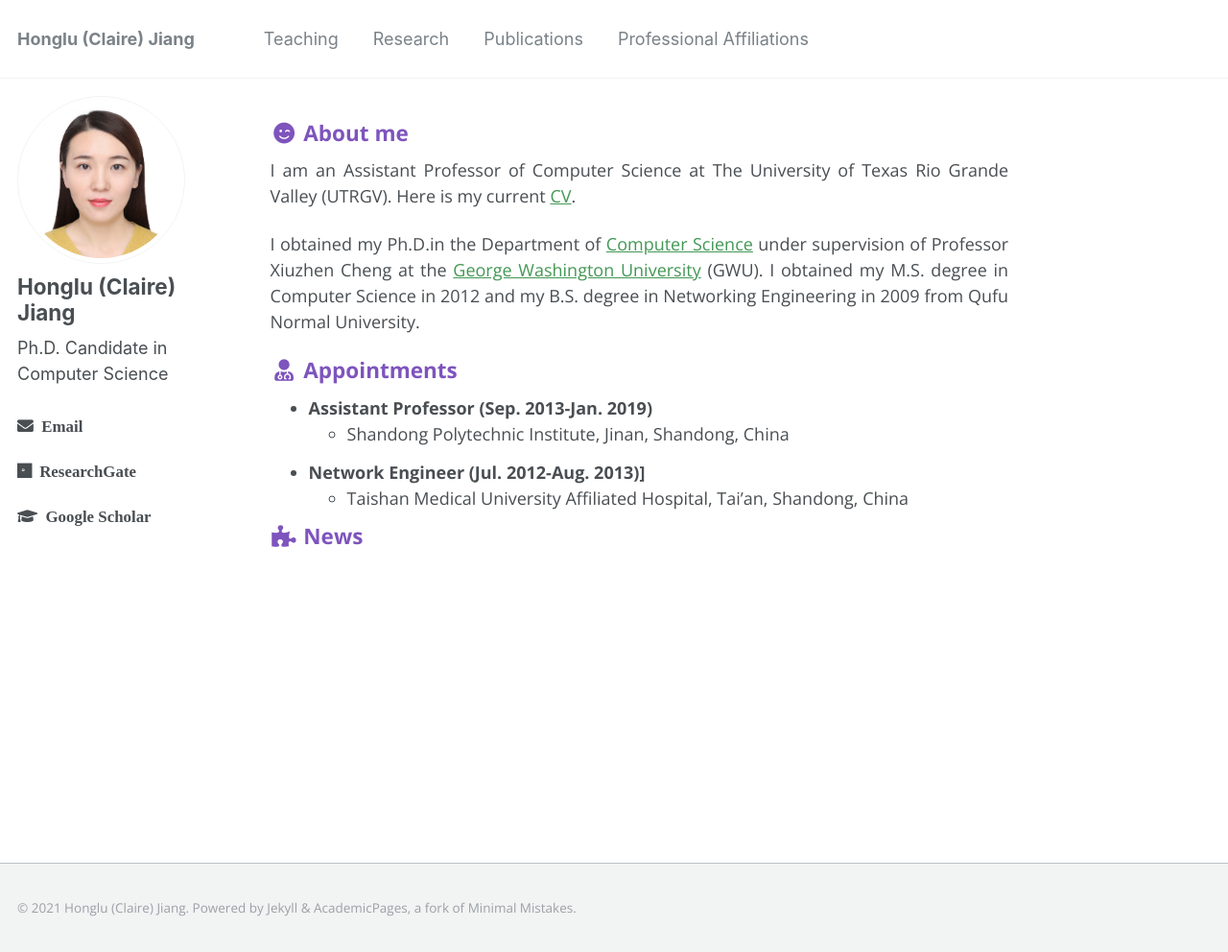
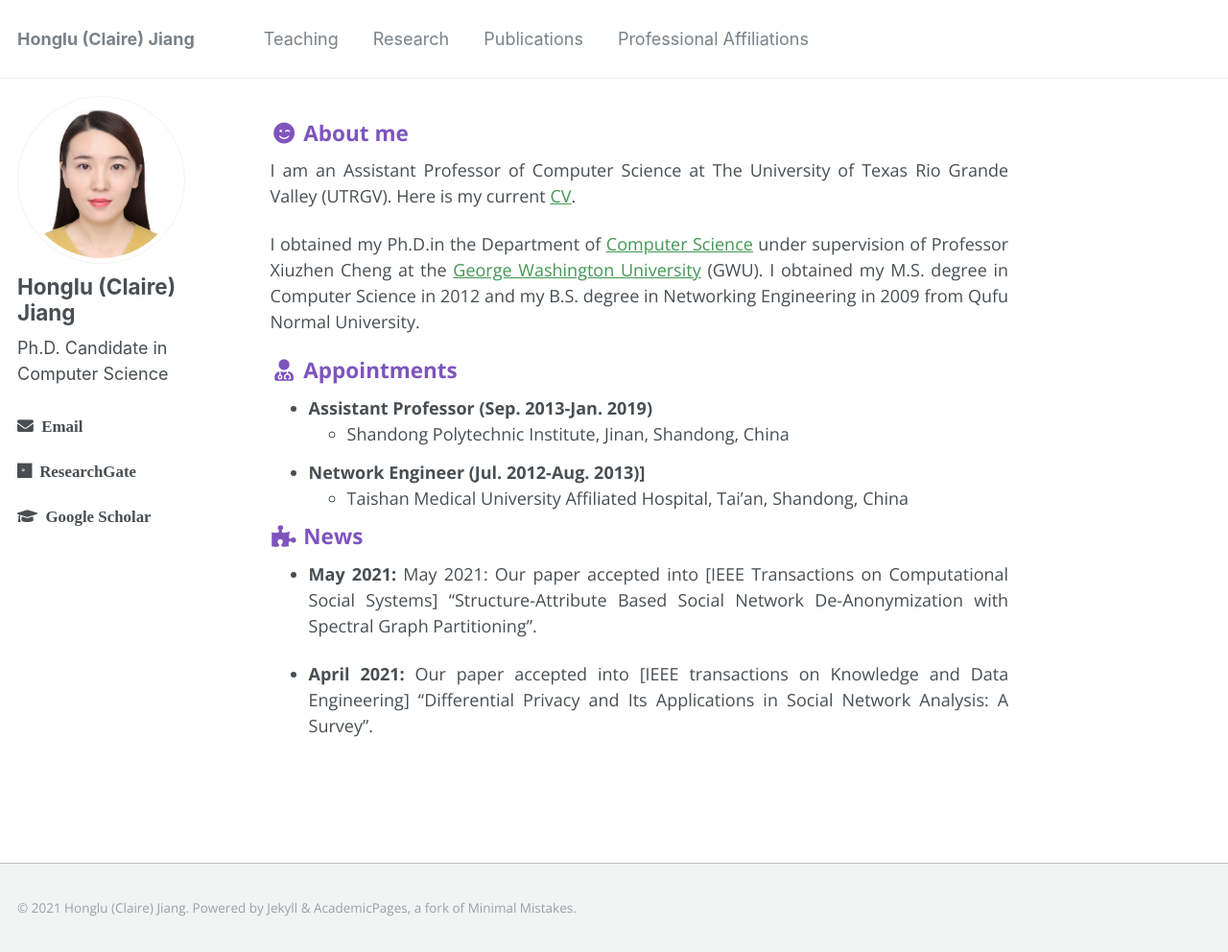
Before and after one commit to hljiang0720/hljiang.github.io, a Jekyll site: the page built from _pages/about.md, in a window 1280 px wide and 992 px high. Shown: the whole window at 96% size. Built offline with Jekyll 4.4.1, drawn with Linux system fonts in a browser that asks for light colours.

Commit message:
Update about.md

```diff
--- a/_pages/about.md
+++ b/_pages/about.md
@@ -24,3 +24,7 @@ I obtained my Ph.D.in the Department of [Computer Science](https://www.cs.seas.g
 
 
 <h3><i class="fa fa-fw fa-puzzle-piece" aria-hidden="true"></i> News</h3>
+
+* **May 2021:** May 2021: Our paper accepted into [IEEE Transactions on Computational Social Systems] “Structure-Attribute Based Social Network De-Anonymization with Spectral Graph Partitioning".
+
+* **April 2021:** Our paper accepted into [IEEE transactions on Knowledge and Data Engineering] “Differential Privacy and Its Applications in Social Network Analysis: A Survey”.
```
